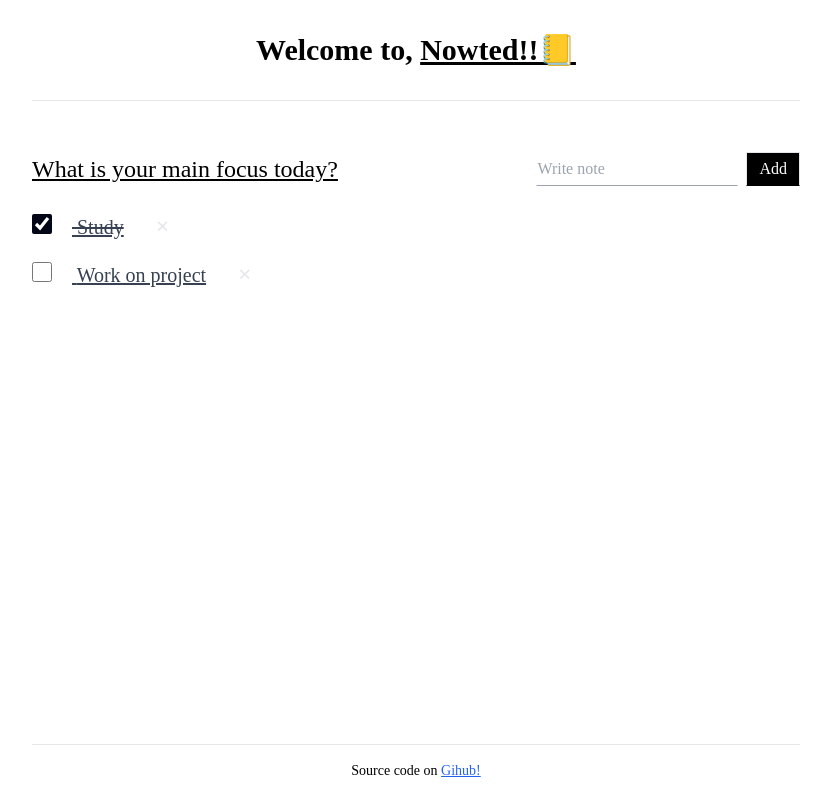
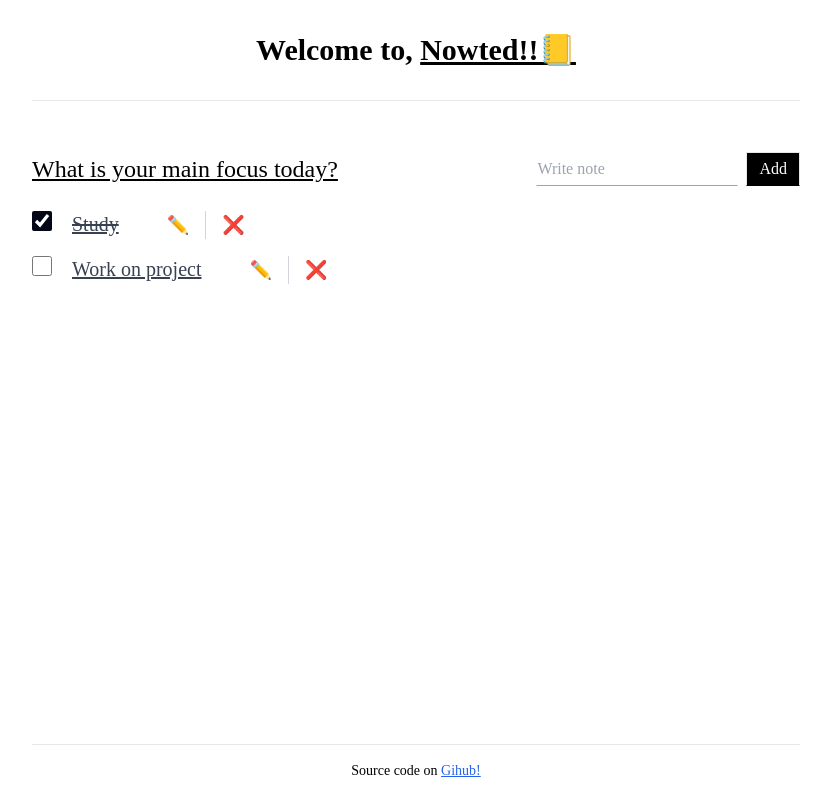
Before and after one commit to xsohe/nowted, a React (Vite) app: page / in a window 1280 px wide. Shown: the whole page, without its empty margins (224-1055 px from the left). Built offline with nearby package versions, Linux system fonts and the light colour scheme.

Commit message:
Adding button edit and change delete icon

```diff
--- a/src/components/Item.jsx
+++ b/src/components/Item.jsx
@@ -2,11 +2,10 @@ export default function Item({ item, onDeleteItem, onToggleItem }) {
   return (
     <li key={item} className="text-xl underline text-gray-700 pt-4">
       <input type="checkbox" checked={item.checked} onChange={() => onToggleItem(item.id)} className="h-5 w-5 me-5 accent-slate-950 cursor-pointer" />
-      <span style={item.checked ? { textDecoration: 'line-through' } : {}}>
-        {item.quantity} {item.name}
-      </span>
-      <button onClick={() => onDeleteItem(item.id)} className="ms-8 text-2xl text-gray-200 font-bold ">
-        &times;
+      <span style={item.checked ? { textDecoration: 'line-through' } : {}}>{item.name}</span>
+      <button className="ms-8 text-lg border-r px-4 border-gray-300">✏️</button>
+      <button onClick={() => onDeleteItem(item.id)} className="ms-4 text-lg text-gray-200 font-bold ">
+        ❌
       </button>
     </li>
   );
```
